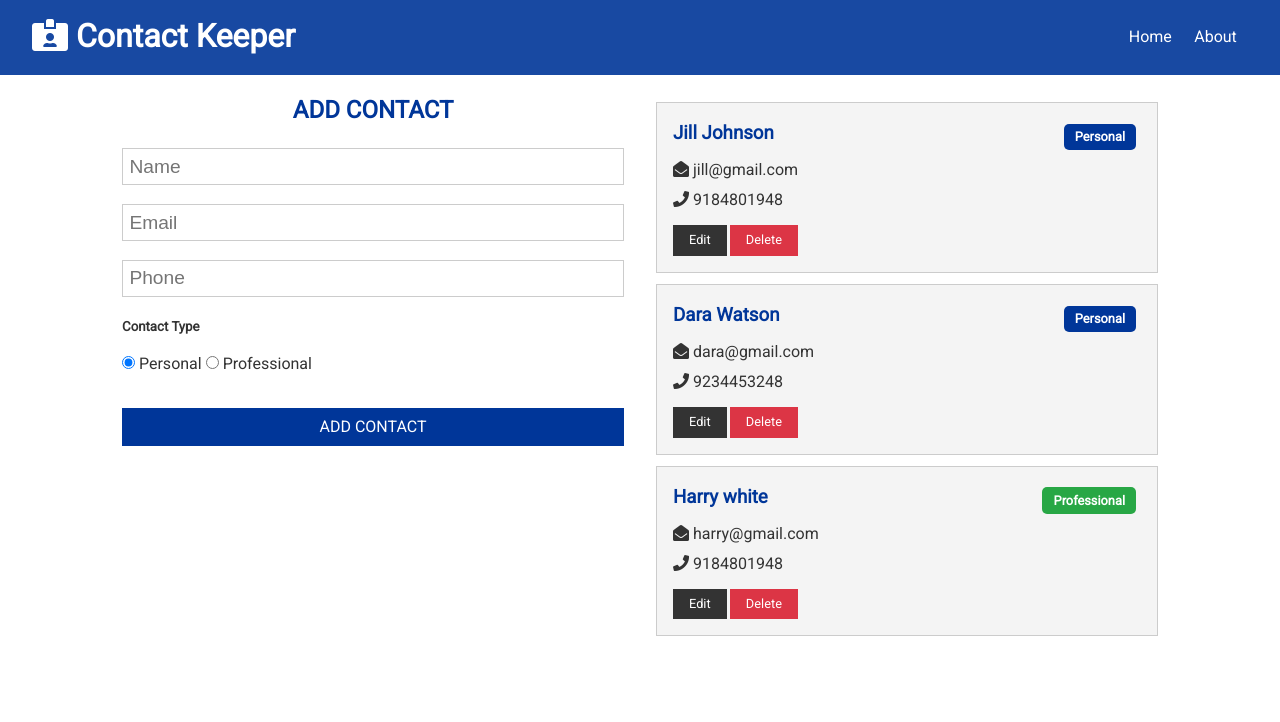
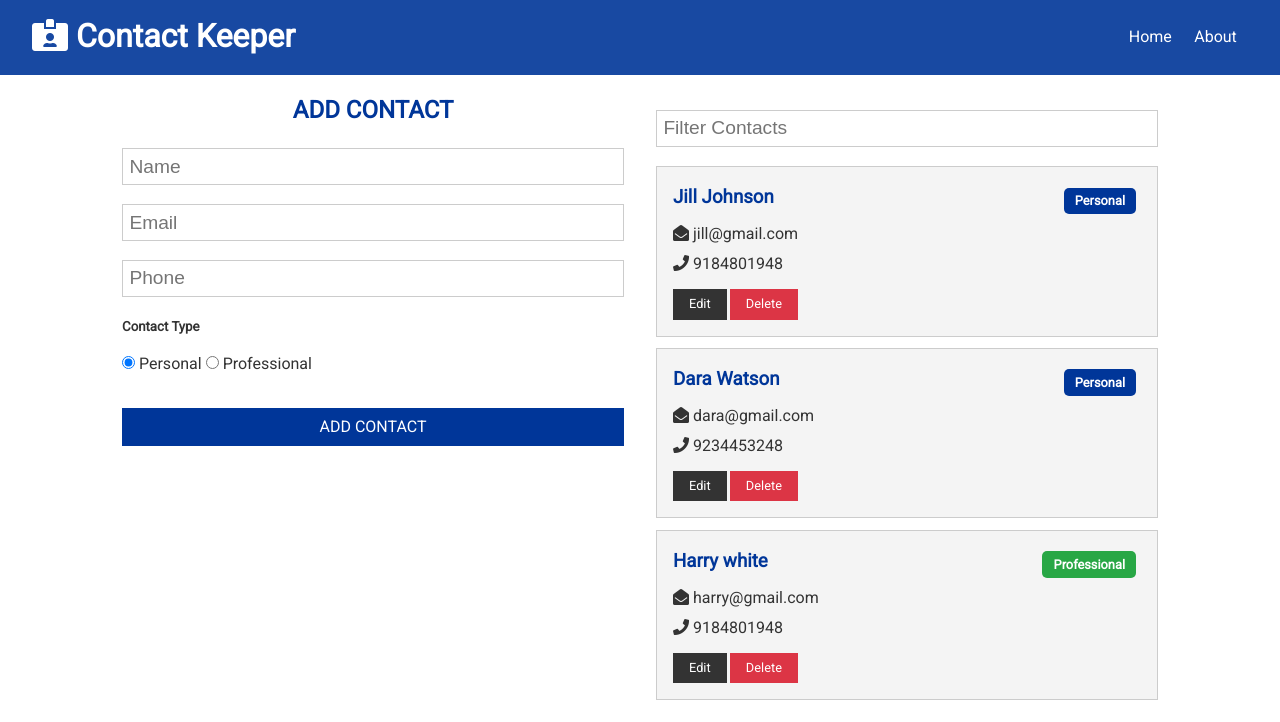
Before and after one commit to asamaiya00/contact-manager, a React (Create React App) app in the folder client/: page / in a window 1280 px wide. Shown: the top 722 px of the page. Built offline with nearby package versions, Linux system fonts and the light colour scheme.

Commit message:
filter contacts and animation

```diff
--- a/client/src/components/contacts/Contacts.js
+++ b/client/src/components/contacts/Contacts.js
@@ -1,4 +1,6 @@
 import React from 'react';
+import { CSSTransition, TransitionGroup } from 'react-transition-group';
+
 import ContactContext from '../../context/contact/contactContext';
 import { useContext, Fragment } from 'react';
 import ContactItem from './ContactItem';
@@ -6,12 +8,27 @@ import ContactItem from './ContactItem';
 const Contacts = () => {
   const contactContext = useContext(ContactContext);
 
-  const { contacts } = contactContext;
+  const { contacts, filtered } = contactContext;
+
+  if (contacts.length === 0) {
+    return <h4>Please add a contact</h4>;
+  }
+
   return (
     <Fragment>
-      {contacts.map((contact) => {
-        return <ContactItem contact={contact} key={contact.id} />;
-      })}
+      <TransitionGroup>
+        {filtered
+          ? filtered.map((contact) => (
+              <CSSTransition key={contact.id} classNames="item" timeout={500}>
+                <ContactItem contact={contact} />
+              </CSSTransition>
+            ))
+          : contacts.map((contact) => (
+              <CSSTransition key={contact.id} classNames="item" timeout={500}>
+                <ContactItem contact={contact} />
+              </CSSTransition>
+            ))}
+      </TransitionGroup>
     </Fragment>
   );
 };
--- a/client/src/components/pages/Home.js
+++ b/client/src/components/pages/Home.js
@@ -1,6 +1,7 @@
 import React from 'react';
 import Contacts from '../contacts/Contacts';
 import ContactForm from '../contacts/ContactForm';
+import ContactFilter from '../../context/contact/ContactFilter';
 
 const Home = () => {
   return (
@@ -9,6 +10,7 @@ const Home = () => {
         <ContactForm/>
       </div>
       <div>
+      <ContactFilter/>
       <Contacts/>
       </div>
     </div>
--- /dev/null
+++ b/client/src/context/contact/ContactFilter.js
@@ -0,0 +1,34 @@
+import React, { useContext, useRef, useEffect } from 'react';
+import ContactContext from '../contact/contactContext';
+
+const ContactFilter = () => {
+  const contactContext = useContext(ContactContext);
+  const { filterContacts, clearFilter, filtered } = contactContext;
+  const text = useRef('');
+
+  useEffect(() => {
+    if (filtered === null) {
+      text.current.value = '';
+    }
+  });
+
+  const onChange = (e) => {
+    if (text.current.value !== '') {
+      filterContacts(e.target.value);
+    } else {
+      clearFilter();
+    }
+  };
+  return (
+    <form>
+      <input
+        ref={text}
+        type="text"
+        placeholder="Filter Contacts"
+        onChange={onChange}
+      />
+    </form>
+  );
+};
+
+export default ContactFilter;
--- a/client/src/context/contact/ContactState.js
+++ b/client/src/context/contact/ContactState.js
@@ -38,6 +38,7 @@ const ContactState = (props) => {
       },
     ],
     current: null,
+    filtered: null,
   };
 
   const [state, dispatch] = useReducer(contactReducer, initialState);
@@ -68,19 +69,29 @@ const ContactState = (props) => {
     dispatch({ type: UPDATE_CONTACT, payload: contact });
   };
   // filter contact
+  const filterContacts = (text) => {
+    dispatch({ type: FILTER_CONTACTS, payload: text });
+  };
 
   // clear filter
+  const clearFilter = () => {
+    dispatch({ type: CLEAR_FILTER });
+  };
 
   return (
     <ContactContext.Provider
       value={{
         contacts: state.contacts,
         current: state.current,
+        filtered: state.filtered,
+
         addContact,
         deleteContact,
         setCurrent,
         clearCurrent,
         updateContact,
+        filterContacts,
+        clearFilter,
       }}
     >
       {props.children}
--- a/client/src/context/contact/contactReducer.js
+++ b/client/src/context/contact/contactReducer.js
@@ -27,7 +27,7 @@ export default (state, { type, payload }) => {
         ...state,
         contacts: [
           ...state.contacts.filter((contact) => {
-            return contact.id != payload;
+            return contact.id !== payload;
           }),
         ],
       };
@@ -42,6 +42,20 @@ export default (state, { type, payload }) => {
         current: null,
       };
 
+    case FILTER_CONTACTS:
+      return {
+        ...state,
+        filtered: state.contacts.filter((contact) => {
+          const regex = new RegExp(`${payload}`, 'gi');
+          return contact.name.match(regex) || contact.email.match(regex);
+        }),
+      };
+
+    case CLEAR_FILTER:
+      return {
+        ...state,
+        filtered: null,
+      };
     default:
       return state;
   }
```
Also changed, not shown: 1 other file (tests, documents, lock files or other folders).
